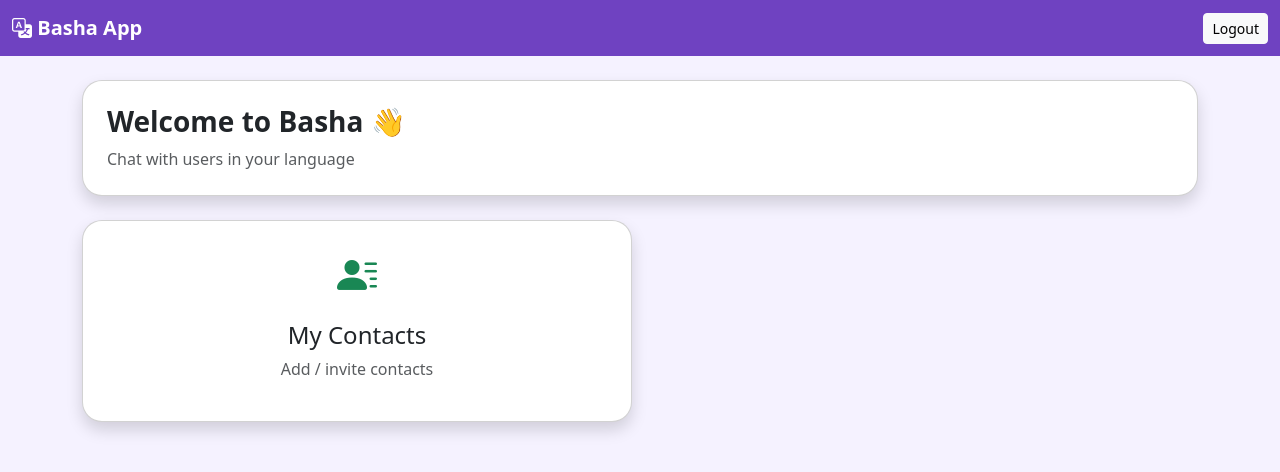
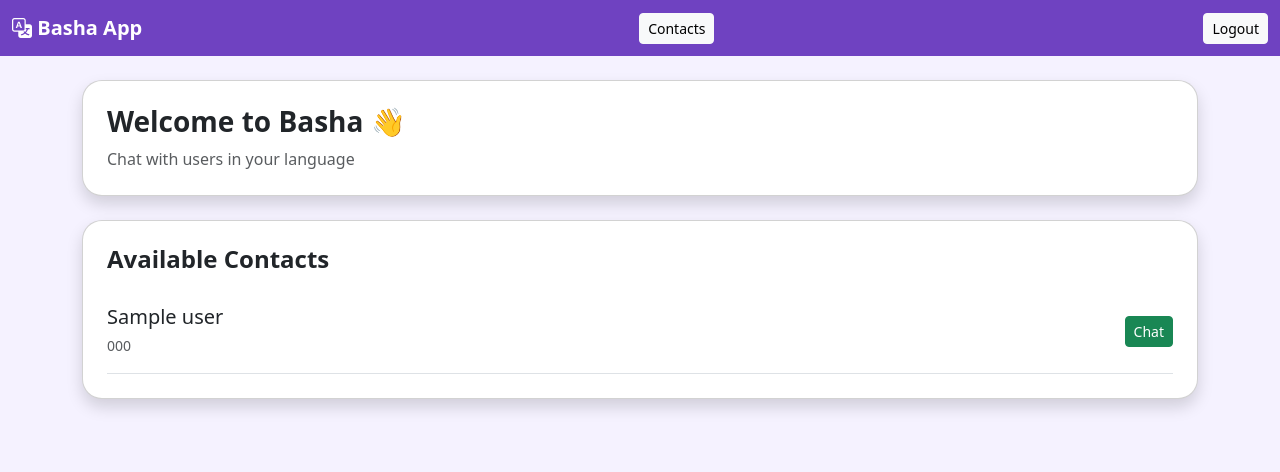
Before and after one commit to sitharampamarthi-bot/basha-web, a Flask app: template templates/home.html in a window 1280 px wide. Shown: the top 472 px of the page. Run offline with Flask 3, Linux system fonts and the light colour scheme; the template is opened without the code that fills it: most values are stand-ins (such as "Sample title", 1, 10 or a date in 2020).

Commit message:
home contacts update

```diff
--- a/app.py
+++ b/app.py
@@ -156,7 +156,33 @@ def reset_password(user_id):
 
 @app.route("/home")
 def home():
-    return render_template("home.html")
+    if "user_id" not in session:
+        return redirect("/")
+
+    current_user_id = session["user_id"]
+
+    registered_contacts = []
+
+    contact_docs = db.collection("users").document(current_user_id)\
+        .collection("contacts").stream()
+
+    for c in contact_docs:
+        cdata = c.to_dict()
+
+        if cdata.get("contactUserId"):
+            user_doc = db.collection("users").document(cdata["contactUserId"]).get()
+
+            if user_doc.exists:
+                u = user_doc.to_dict()
+                u["id"] = cdata["contactUserId"]
+                u["savedName"] = cdata.get("savedName", u.get("name", ""))
+                u["mobile"] = cdata.get("mobile", u.get("mobile", ""))
+                registered_contacts.append(u)
+
+    return render_template(
+        "home.html",
+        contacts=registered_contacts
+    )
 
 @app.route("/users")
 def users():
@@ -299,6 +325,7 @@ def check_phone_contact():
             "contactUserId": found_id,
             "savedName": name or found_user.get("name", ""),
             "mobile": mobile,
+            "registered": True,
             "createdAt": firestore.SERVER_TIMESTAMP
         })
 
@@ -340,6 +367,7 @@ def contacts():
                         "contactUserId": found_id,
                         "savedName": saved_name or found_user.get("name", ""),
                         "mobile": mobile,
+                        "registered": True,
                         "createdAt": firestore.SERVER_TIMESTAMP
                     })
                 message = "Contact added successfully"
--- a/templates/home.html
+++ b/templates/home.html
@@ -15,6 +15,9 @@
         <span class="navbar-brand fw-bold">
             <i class="bi bi-translate"></i> Basha App
         </span>
+        <a href="/contacts" class="btn btn-light btn-sm me-2">
+            Contacts
+        </a>
         <a href="/" class="btn btn-light btn-sm">Logout</a>
     </div>
 </nav>
@@ -26,17 +29,27 @@
         <p class="text-muted mb-0">Chat with users in your language</p>
     </div>
 
-    <div class="row g-3">
-        <div class="col-md-6">
-        <a href="/contacts" class="text-decoration-none">
-            <div class="card shadow p-4 text-center" style="border-radius:20px;">
-                <i class="bi bi-person-lines-fill fs-1 text-success"></i>
-                <h4 class="mt-3 text-dark">My Contacts</h4>
-                <p class="text-muted">Add / invite contacts</p>
+    <div class="card shadow p-4 mb-4" style="border-radius:20px;">
+        <h4 class="fw-bold mb-3">Available Contacts</h4>
+
+        {% if contacts|length == 0 %}
+            <div class="alert alert-warning mb-0">
+                No Basha contacts found. Add contacts or send invite.
             </div>
-        </a>
-    </div>
+        {% endif %}
 
+        {% for c in contacts %}
+        <div class="d-flex justify-content-between align-items-center border-bottom py-3">
+            <div>
+                <h5 class="mb-1">{{ c.savedName }}</h5>
+                <small class="text-muted">{{ c.mobile }}</small>
+            </div>
+
+            <a href="/chat/{{ c.mobile }}" class="btn btn-success btn-sm">
+                Chat
+            </a>
+        </div>
+        {% endfor %}
     </div>
 
 </div>
```
